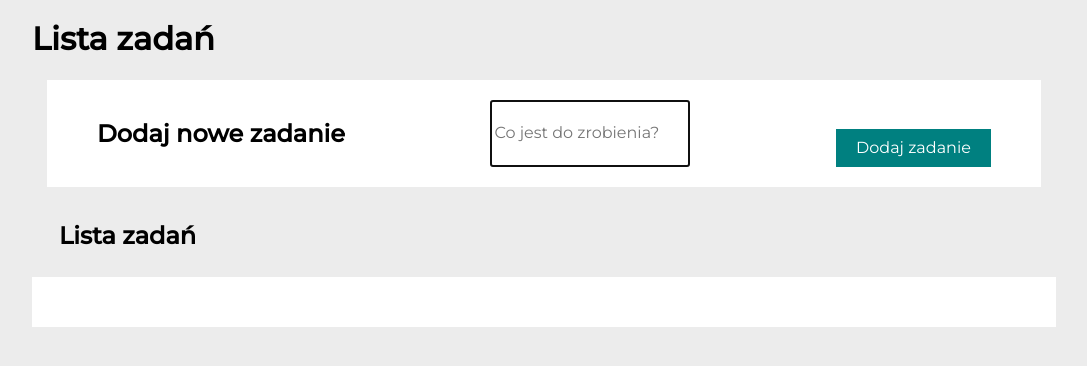
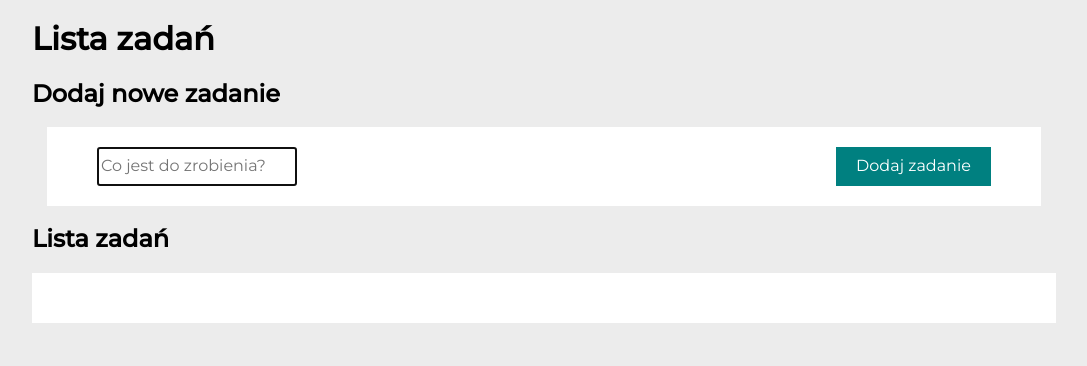
Before and after one commit to martaszymborska/task-manager, a plain HTML site: page index.html in a window 1280 px wide. Shown: the whole page, without its empty margins (96-1183 px from the left). Drawn offline with nearby package versions, Linux system fonts and the light colour scheme.

Commit message:
changes in section form

```diff
--- a/index.html
+++ b/index.html
@@ -12,6 +12,7 @@
     <link href="css/style.css" rel="stylesheet">
     <link href="css/tasks.css" rel="stylesheet">
     <link href="css/form.css" rel="stylesheet">
+    <link href="css/section.css" rel="stylesheet">
     <link rel="preconnect" href="https://fonts.gstatic.com">
     <link rel="preconnect" href="https://fonts.gstatic.com">
     <link href="https://fonts.googleapis.com/css2?family=Montserrat:wght@300;400;500&display=swap" rel="stylesheet">
@@ -22,9 +23,9 @@
 <body>
     <h1 class="header">Lista zadań</h1>
     <section>
+        <h2 class="section__header">Dodaj nowe zadanie</h2>
         <form class="form js-form">
             <div class="form__container">
-                <h2 class="form__subheader">Dodaj nowe zadanie</h2>
                 <input name="form__input" class="newTask js-newTask flex__item" placeholder="Co jest do zrobienia?"
                     autofocus>
                 <button class="form__addTaskButton  flex__item js-addTaskButton"> Dodaj zadanie</button>
@@ -32,7 +33,7 @@
         </form>
     </section>
     <section>
-        <h2 class="tasksList__subheader">Lista zadań</h2>
+        <h2 class="section__header">Lista zadań</h2>
         <ul class="tasksList js-tasksList"></ul>
     </section>
 </body>
```
